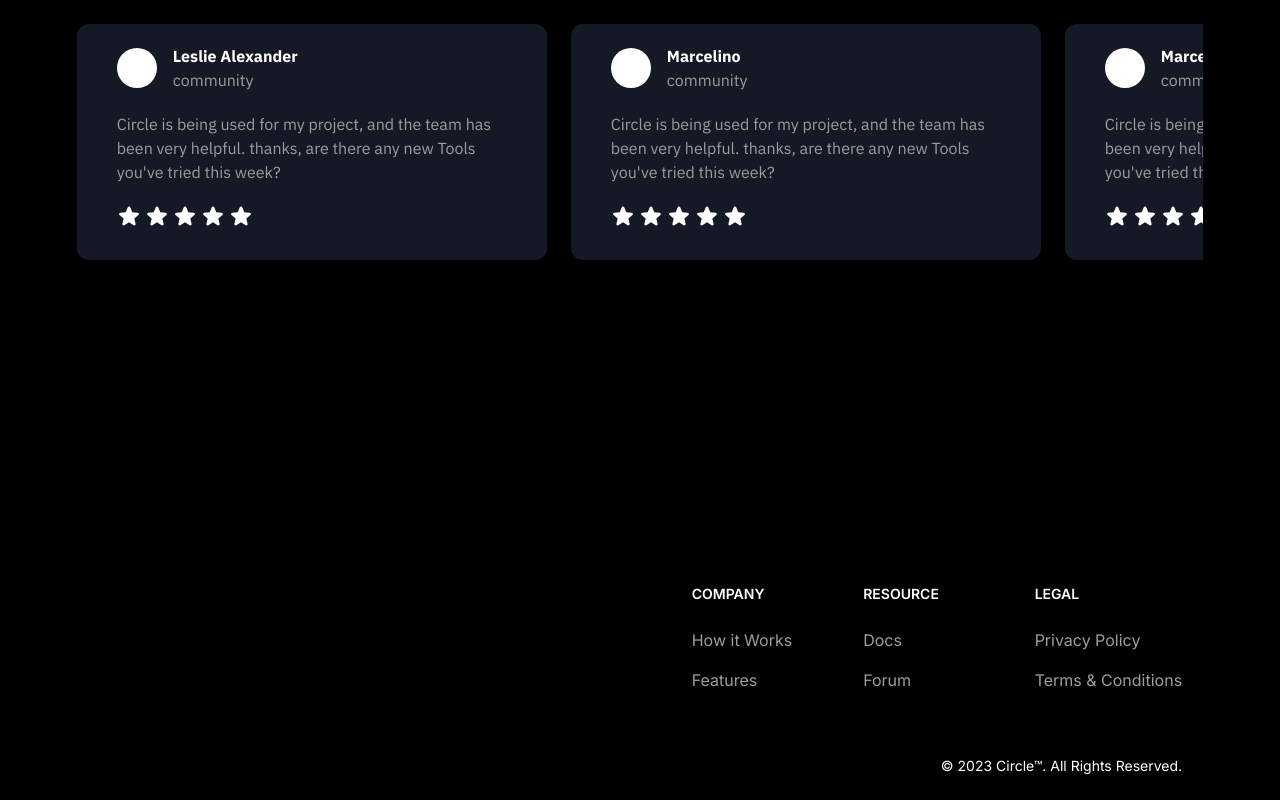
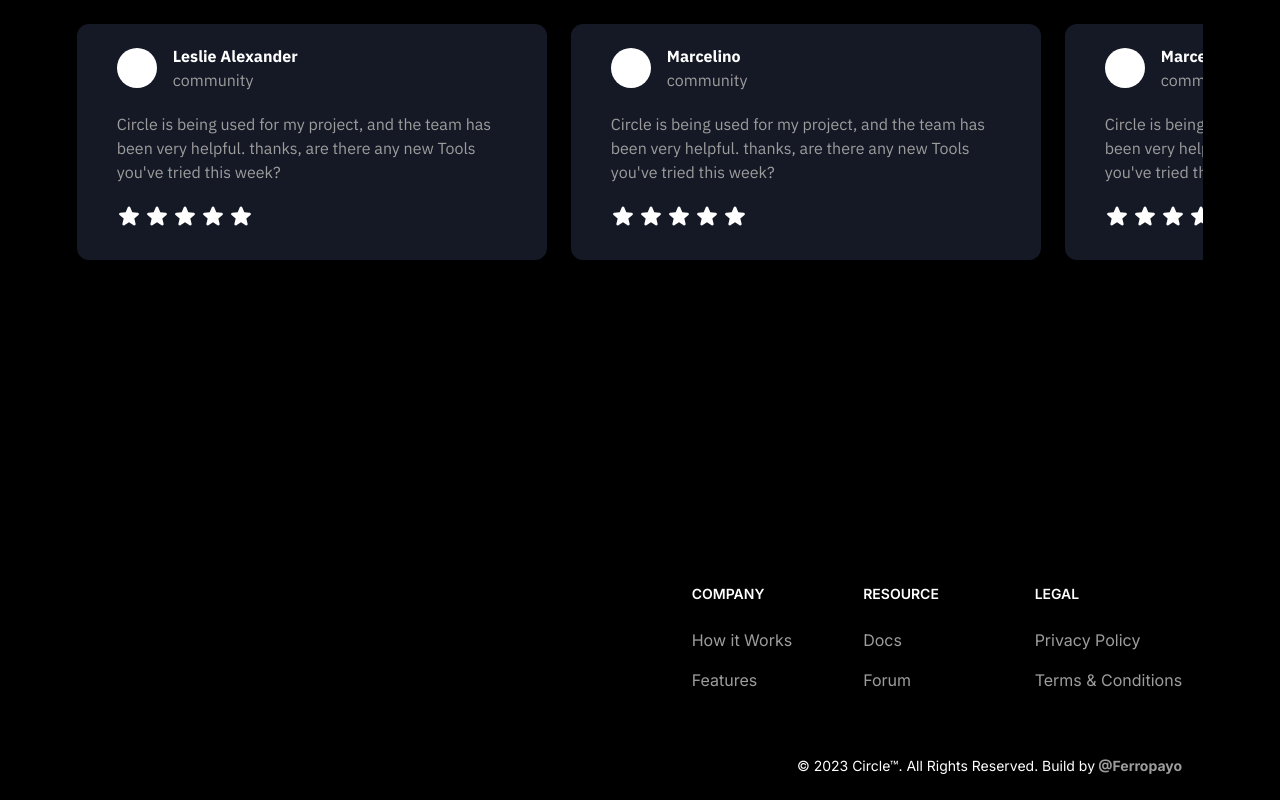
Before and after one commit to raymondtju/landingpage-circle, a Next.js app: page / in a window 1280 px wide. Shown: the part 6242-7042 px from the top of the page. Built offline with nearby package versions, Linux system fonts and the light colour scheme; what prettier-plugin-tailwindcss would draw is missing.

Commit message:
hovering and footer content

```diff
--- a/src/components/Footer/index.jsx
+++ b/src/components/Footer/index.jsx
@@ -1,5 +1,6 @@
 import React from "react";
 import Layout from "../Layout";
+import Link from "next/link";
 
 export default function Footer() {
   return (
@@ -54,13 +55,19 @@ export default function Footer() {
             </div>
           </div>
         </div>
-        <div className="mt-16 justify-end sm:flex sm:items-center">
+        <div className="justify-end mt-16 sm:flex sm:items-center">
           <span className="text-sm sm:text-center">
             © 2023{" "}
             <a href="" className="hover:underline">
               Circle™
             </a>
-            . All Rights Reserved.
+            . All Rights Reserved. Build by
+            <Link
+              className="font-bold text-textSecond"
+              href={"https://github.com/raymondtju"}
+            >
+              {" @Ferropayo"}
+            </Link>
           </span>
         </div>
       </Layout>
--- a/src/components/Navbar/index.jsx
+++ b/src/components/Navbar/index.jsx
@@ -20,10 +20,10 @@ export default function Navbar() {
             <Image src={Circle} alt="logo" />
           </Link>
 
-          <div className="flex lg:order-2">
+          <div className="flex group lg:order-2">
             <button className="flex flex-row items-center gap-1 rounded-lg bg-[#151925] p-1 px-3 text-sm ring-2 ring-[#B3FFAB] lg:p-3 lg:px-6 lg:text-base">
               Lets Building - Its Free
-              <ArrowSmallRightIcon className="w-6 h-6" />
+              <ArrowSmallRightIcon className="w-6 h-6 duration-150 group-hover:translate-x-2" />
             </button>
             <button
               data-collapse-toggle="hehe"
```
